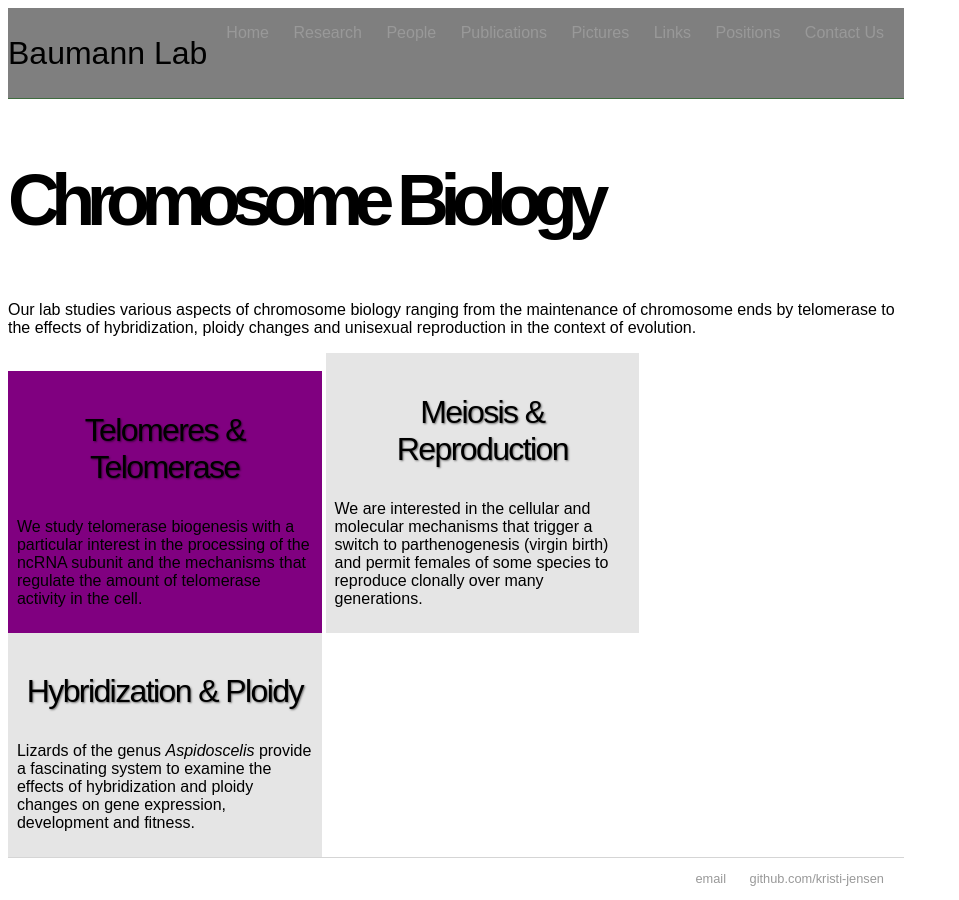
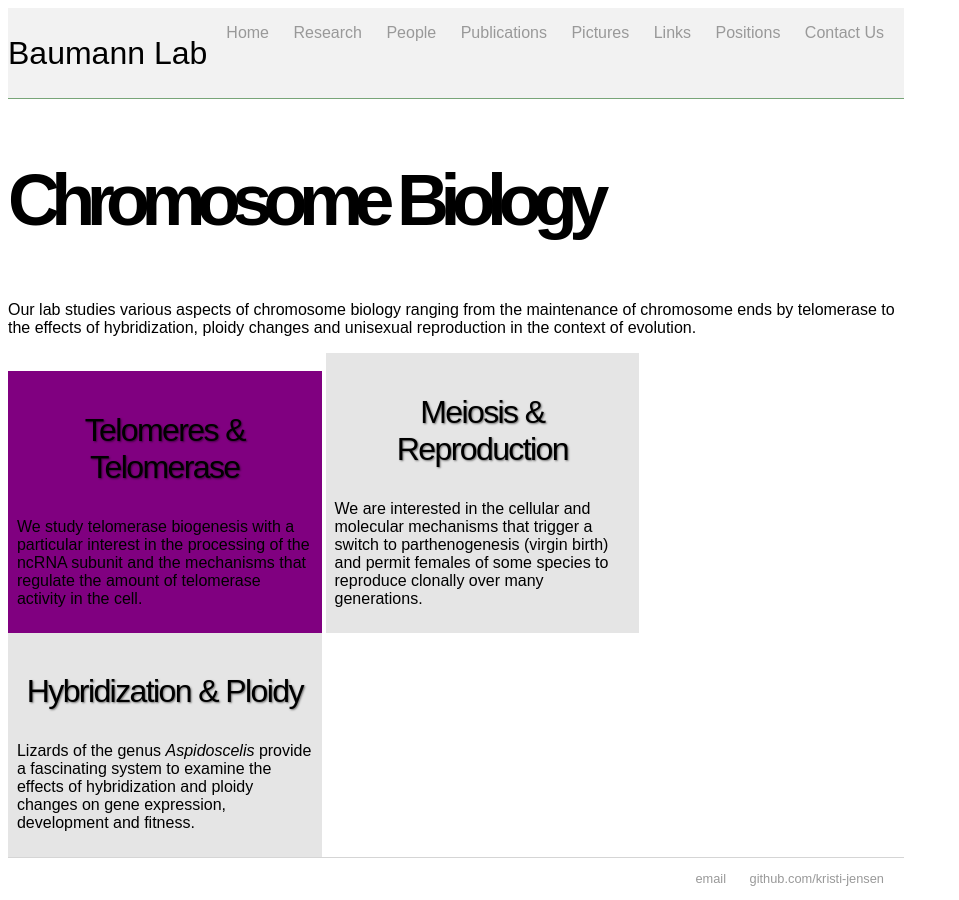
Before and after one commit to kristi-jensen/kristi-jensen.github.io, a Jekyll site: the page built from index.html, in a window 1280 px wide. Shown: the whole page, without its empty margins (0-959 px from the left). Built offline with Jekyll 4.4.1, drawn with Linux system fonts in a browser that asks for light colours.

Commit message:
Update main.css

```diff
--- a/css/main.css
+++ b/css/main.css
@@ -4,7 +4,7 @@ body {
     width: 70%;
 }
 nav {
-    background-color: rgba(0,0,0,0.5);
+    background-color: rgba(0,0,0,0.05);
     border-bottom: 1px solid rgba(0,90,0, 0.5);
 }
 nav ul, footer ul {
```
